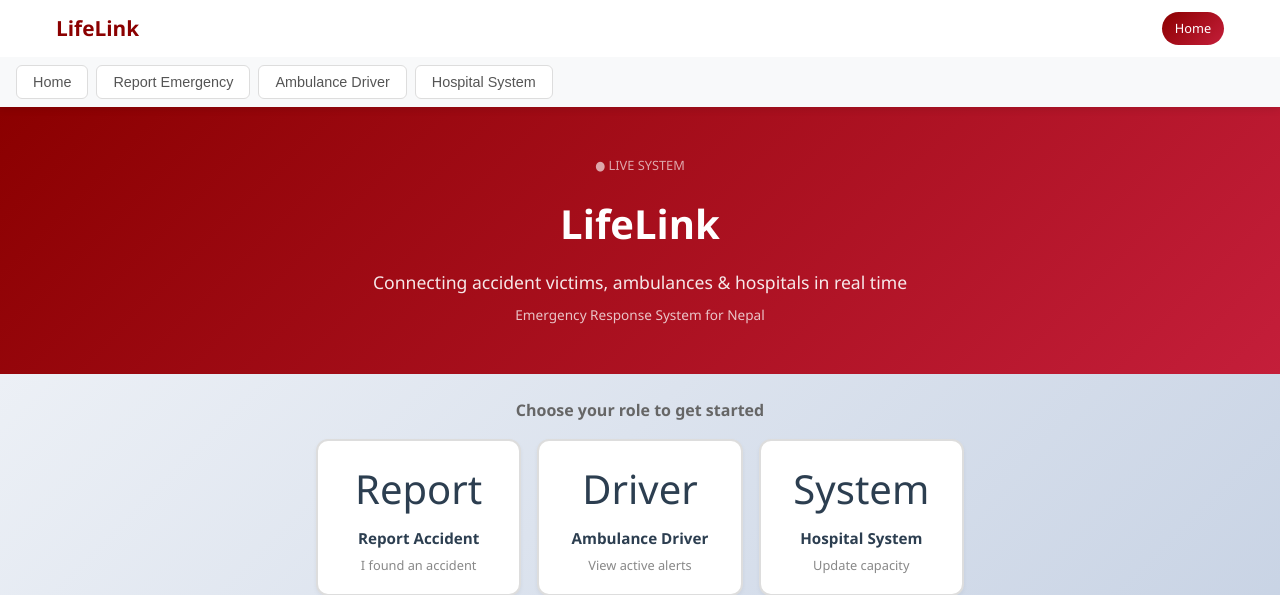
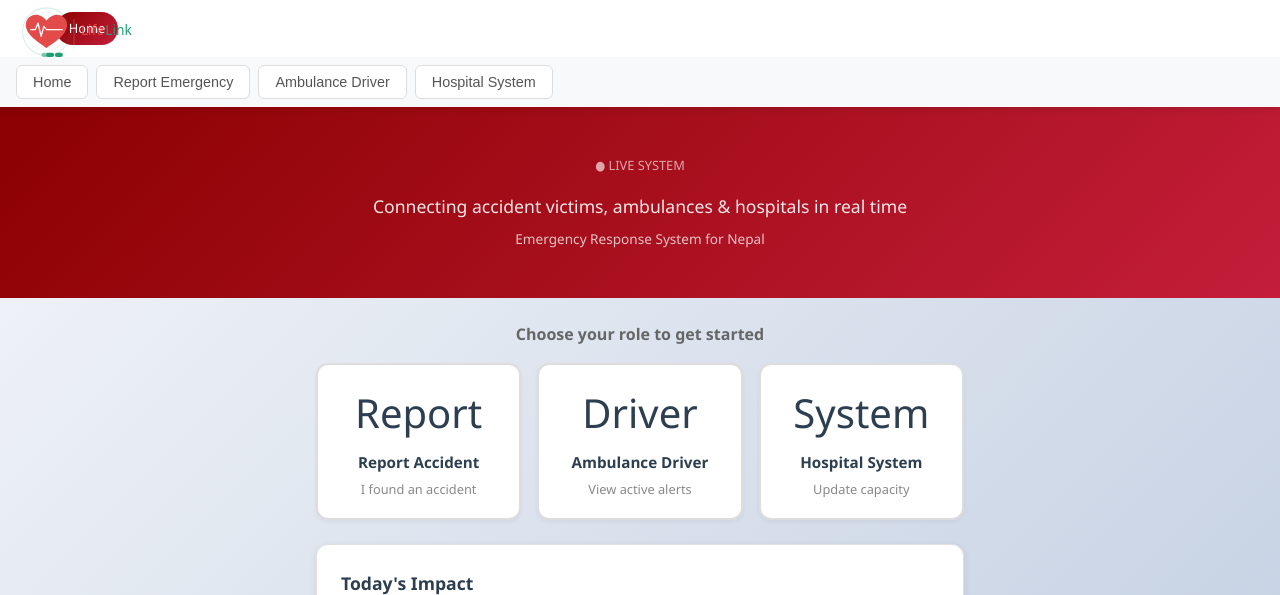
Before and after one commit to DeepakMehta2061/LifeLink, a Flask app: page / in a window 1280 px wide. Shown: the top 595 px of the page. Run offline with Flask 3, Linux system fonts and the light colour scheme.

Commit message:
Some Changes

```diff
--- a/Main/app.py
+++ b/Main/app.py
@@ -113,8 +113,7 @@ def submit_emergency():
         """, (ambulance_id,))
 
         conn.commit()
-
-        return jsonify({
+        result = jsonify({
             'success': True,
             'emergency_id': emergency_id,
             'ambulance': {
@@ -124,16 +123,21 @@ def submit_emergency():
             }
         })
 
+        cur.close()
+        conn.close()
+        return result
+
     else:
         conn.commit()
-
-        return jsonify({
+        result = jsonify({
             'success': False,
             'message': 'No ambulance available right now'
         })
 
-    cur.close()
-    conn.close()
+        cur.close()
+        conn.close()
+        return result
+
 
     # USER: Check status of their emergency
 @app.route('/api/emergency/<int:emergency_id>', methods=['GET'])
@@ -202,7 +206,7 @@ def get_alerts():
 @app.route('/api/accept/<int:emergency_id>', methods=['POST'])
 def accept_emergency(emergency_id):
     data = request.json
-    ambulance_id = data['ambulance_id']
+    ambulance_id = data.get('ambulance_id') if isinstance(data, dict) else None
 
     conn = get_connection()
     cur = conn.cursor()
@@ -219,6 +223,17 @@ def accept_emergency(emergency_id):
     injury_type = emergency_row[2] if emergency_row else ''
 
     # Update emergency status
+    # If ambulance_id not provided by the client, auto-select a free ambulance
+    if not ambulance_id:
+        cur.execute("SELECT id FROM ambulances WHERE status = 'free' LIMIT 1")
+        amb_row = cur.fetchone()
+        if amb_row:
+            ambulance_id = amb_row[0]
+        else:
+            cur.close()
+            conn.close()
+            return jsonify({'success': False, 'message': 'No ambulance available'})
+
     cur.execute("""
         UPDATE emergencies
         SET status = 'ambulance_assigned', ambulance_id = %s
--- a/static/style.css
+++ b/static/style.css
@@ -10,6 +10,17 @@ body {
     color: #2c3e50;
     line-height: 1.6;
     min-height: 100vh;
+}
+.nav-logo{
+    position: fixed;
+    top: -20px;
+    left: 2px;
+    z-index: 10;
+
+}
+.nav-logo svg{
+    width: 180px;
+    height: 115px;
 }
 
 /* Navigation Bar */
--- a/templates/index.html
+++ b/templates/index.html
@@ -12,7 +12,21 @@
     <!-- Navigation Bar -->
     <nav class="navbar">
         <div class="nav-container">
-            <div class="nav-logo">LifeLink</div>
+            <div class="nav-logo">
+                <!-- LifeLink SVG Logo -->
+                <svg height="80" viewBox="0 0 680 340" xmlns="http://www.w3.org/2000/svg" aria-label="LifeLink">
+                    <circle cx="168" cy="148" r="90" fill="none" stroke="#1D9E75" stroke-width="4" opacity="0.18"/>
+                    <circle cx="168" cy="148" r="72" fill="none" stroke="#1D9E75" stroke-width="2.5" opacity="0.12"/>
+                    <path fill="#E24B4A" d="M168,210 C140,188 90,162 90,122 C90,100 108,84 128,84 C144,84 158,94 168,106 C178,94 192,84 208,84 C228,84 246,100 246,122 C246,162 196,188 168,210 Z"/>
+                    <polyline fill="none" stroke="#ffffff" stroke-width="5" stroke-linecap="round" stroke-linejoin="round" points="108,140 126,140 136,116 148,166 158,128 168,140 188,140 198,140 210,140 228,140"/>
+                    <rect x="200" y="228" width="30" height="16" rx="8" fill="#1D9E75"/>
+                    <rect x="149" y="228" width="30" height="16" rx="8" fill="#1D9E75" opacity="0.55"/>
+                    <rect x="167" y="228" width="30" height="16" rx="8" fill="#1D9E75"/>
+                    <text x="298" y="162" font-family="system-ui, sans-serif" font-size="52" font-weight="500" fill="#E24B4A">Life</text>
+                    <text x="390" y="162" font-family="system-ui, sans-serif" font-size="52" font-weight="500" fill="#1D9E75">Link</text>
+                    <line x1="272" y1="100" x2="272" y2="220" stroke="#D3D1C7" stroke-width="1"/>
+                </svg>
+            </div>
             <div class="nav-role-indicator">
                 <span id="current-role" class="role-badge">Home</span>
             </div>
@@ -22,7 +36,7 @@
             <button class="nav-btn" onclick="switchRole('home')">Home</button>
             <button class="nav-btn" onclick="switchRole('user')">Report Emergency</button>
             <button class="nav-btn" onclick="switchRole('driver')">Ambulance Driver</button>
-                <button class="nav-btn" onclick="switchRole('hospital')">Hospital System</button>
+            <button class="nav-btn" onclick="switchRole('hospital')">Hospital System</button>
         </div>
     </nav>
 
@@ -30,8 +44,7 @@
     <div id="home-page" class="page-section active">
         <div class="hero">
             <div class="live-badge">● LIVE SYSTEM</div>
-            <h1>LifeLink</h1>
-            <p>Connecting accident victims, ambulances & hospitals in real time</p>
+            <p>Connecting accident victims, ambulances &amp; hospitals in real time</p>
             <small>Emergency Response System for Nepal</small>
         </div>
 
@@ -82,7 +95,7 @@
     <div id="user-page" class="page-section">
         <div class="topbar">
             <button class="back-btn" onclick="switchRole('home')">← Home</button>
-                <span>Report Accident</span>
+            <span>Report Accident</span>
         </div>
 
         <div class="container">
```
Also changed, not shown: README.md, 1 other file.
